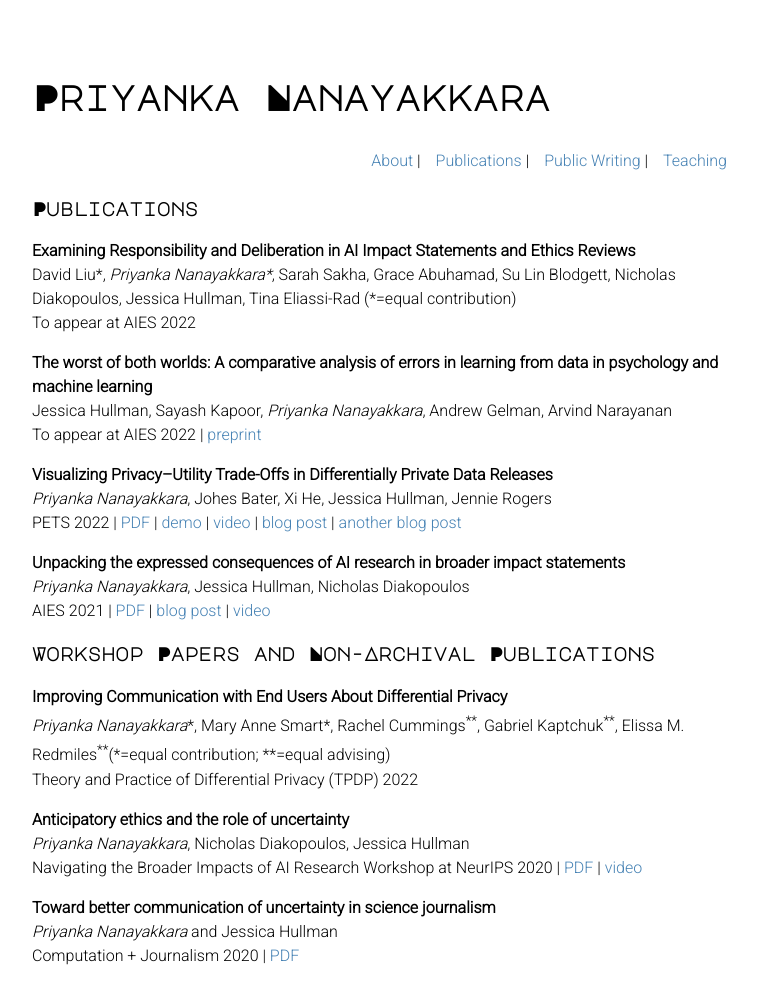
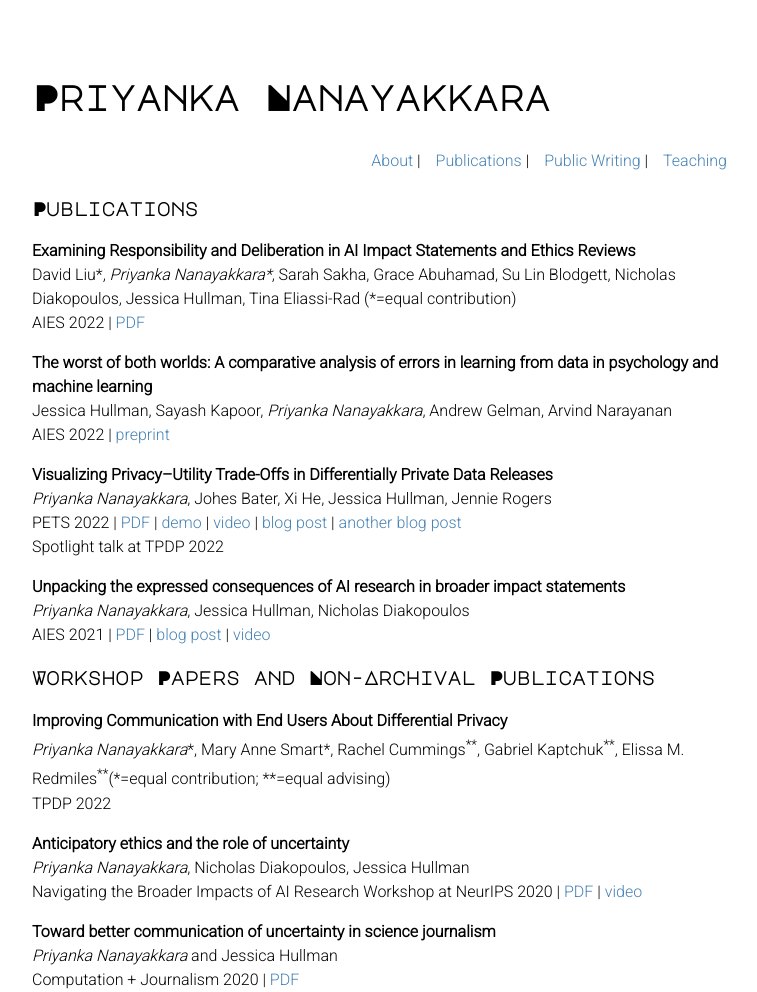
Before and after one commit to priyakalot/priyakalot.github.io, a Jekyll site: the page built from publications.md, in a window 1280 px wide. Shown: the whole page, without its empty margins (258-1015 px from the left). Built offline with Jekyll 4.4.1, drawn with Linux system fonts in a browser that asks for light colours; nearby versions of some CDN libraries; our own code applies the rules of GitHub Pages for plain Markdown files; before the commit the page ends 968 px from its top, so only the background shows below that.

Commit message:
Update publications.md

```diff
--- a/publications.md
+++ b/publications.md
@@ -6,15 +6,16 @@ layout: default
 
 **Examining Responsibility and Deliberation in AI Impact Statements and Ethics Reviews**\
 David Liu\*, _Priyanka Nanayakkara\*_, Sarah Sakha, Grace Abuhamad, Su Lin Blodgett, Nicholas Diakopoulos, Jessica Hullman, Tina Eliassi-Rad (*=equal contribution)\
-To appear at AIES 2022
+AIES 2022 | [PDF](https://eliassi.org/papers/davidliu-aies2022.pdf)
 
 **The worst of both worlds: A comparative analysis of errors in learning from data in psychology and machine learning**\
 Jessica Hullman, Sayash Kapoor, _Priyanka Nanayakkara_, Andrew Gelman, Arvind Narayanan\
-To appear at AIES 2022 | [preprint](https://arxiv.org/pdf/2203.06498.pdf)
+AIES 2022 | [preprint](https://arxiv.org/pdf/2203.06498.pdf)
 
 **Visualizing Privacy--Utility Trade-Offs in Differentially Private Data Releases**\
 _Priyanka Nanayakkara_, Johes Bater, Xi He, Jessica Hullman, Jennie Rogers\
-PETS 2022 | [PDF](https://petsymposium.org/2022/files/papers/issue2/popets-2022-0058.pdf) | [demo](https://priyakalot.github.io/ViP-demo/) | [video](https://youtu.be/2uNLBFg23VI?t=2229) | [blog post](https://medium.com/multiple-views-visualization-research-explained/visualizing-the-accuracy-privacy-trade-off-to-improve-budget-decisions-with-differential-privacy-66fc3efb34a) | [another blog post](https://medium.com/technically-social/visualizing-privacy-trade-offs-for-sensitive-data-af0f57053517)
+PETS 2022 | [PDF](https://petsymposium.org/2022/files/papers/issue2/popets-2022-0058.pdf) | [demo](https://priyakalot.github.io/ViP-demo/) | [video](https://youtu.be/2uNLBFg23VI?t=2229) | [blog post](https://medium.com/multiple-views-visualization-research-explained/visualizing-the-accuracy-privacy-trade-off-to-improve-budget-decisions-with-differential-privacy-66fc3efb34a) | [another blog post](https://medium.com/technically-social/visualizing-privacy-trade-offs-for-sensitive-data-af0f57053517)\
+Spotlight talk at TPDP 2022
 
 **Unpacking the expressed consequences of AI research in broader impact statements**\
 _Priyanka Nanayakkara_, Jessica Hullman, Nicholas Diakopoulos\
@@ -23,7 +24,7 @@ AIES 2021 | [PDF](https://arxiv.org/pdf/2105.04760.pdf) | [blog post](https://me
 ### Workshop Papers and Non-Archival Publications
 **Improving Communication with End Users About Differential Privacy**\
 _Priyanka Nanayakkara_\*, Mary Anne Smart\*, Rachel Cummings<sup>\*\*</sup>, Gabriel Kaptchuk<sup>\*\*</sup>, Elissa M. Redmiles<sup>\*\*</sup>(*=equal contribution; \*\*=equal advising)\
-Theory and Practice of Differential Privacy (TPDP) 2022
+TPDP 2022
 
 **Anticipatory ethics and the role of uncertainty**\
 _Priyanka Nanayakkara_, Nicholas Diakopoulos, Jessica Hullman\
```
